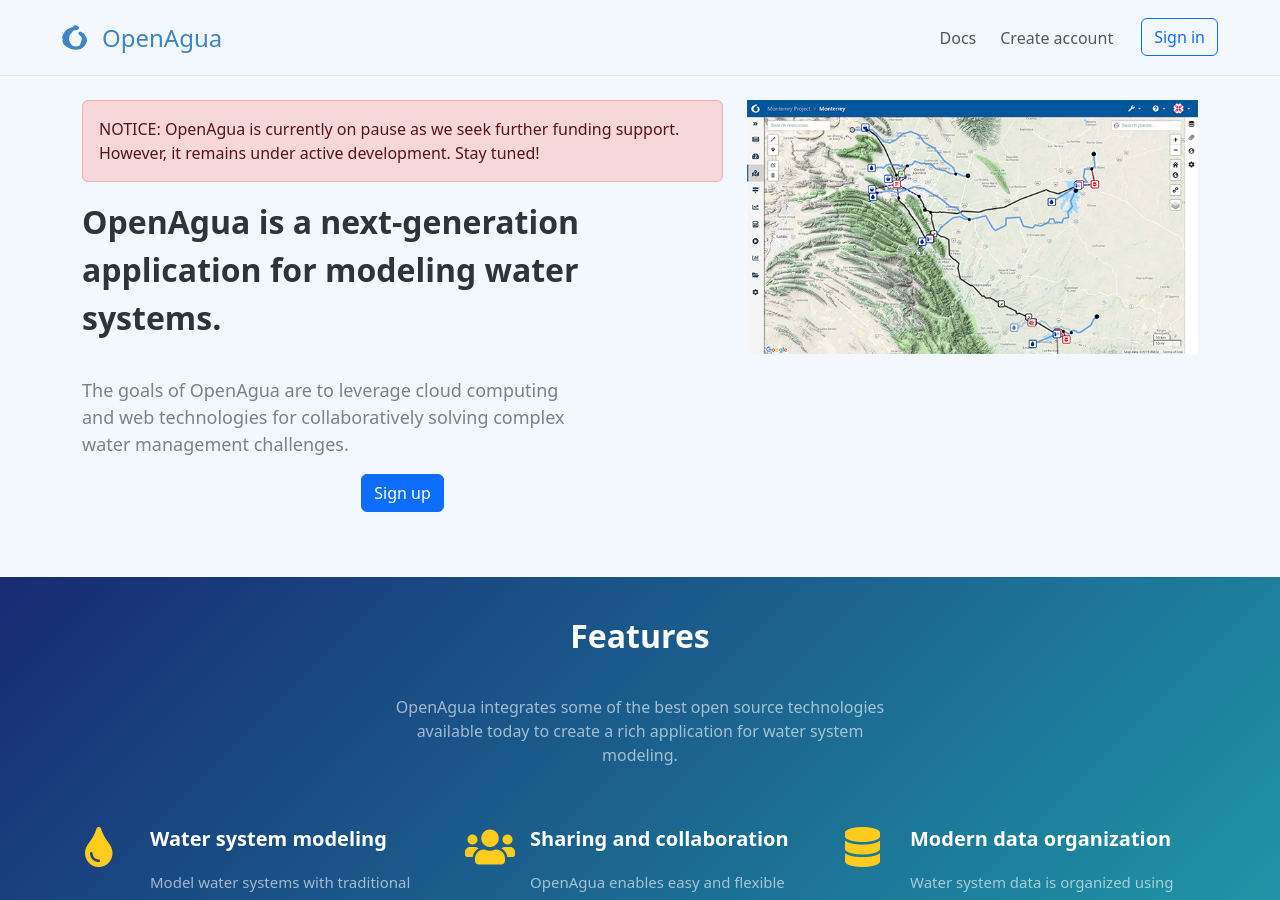
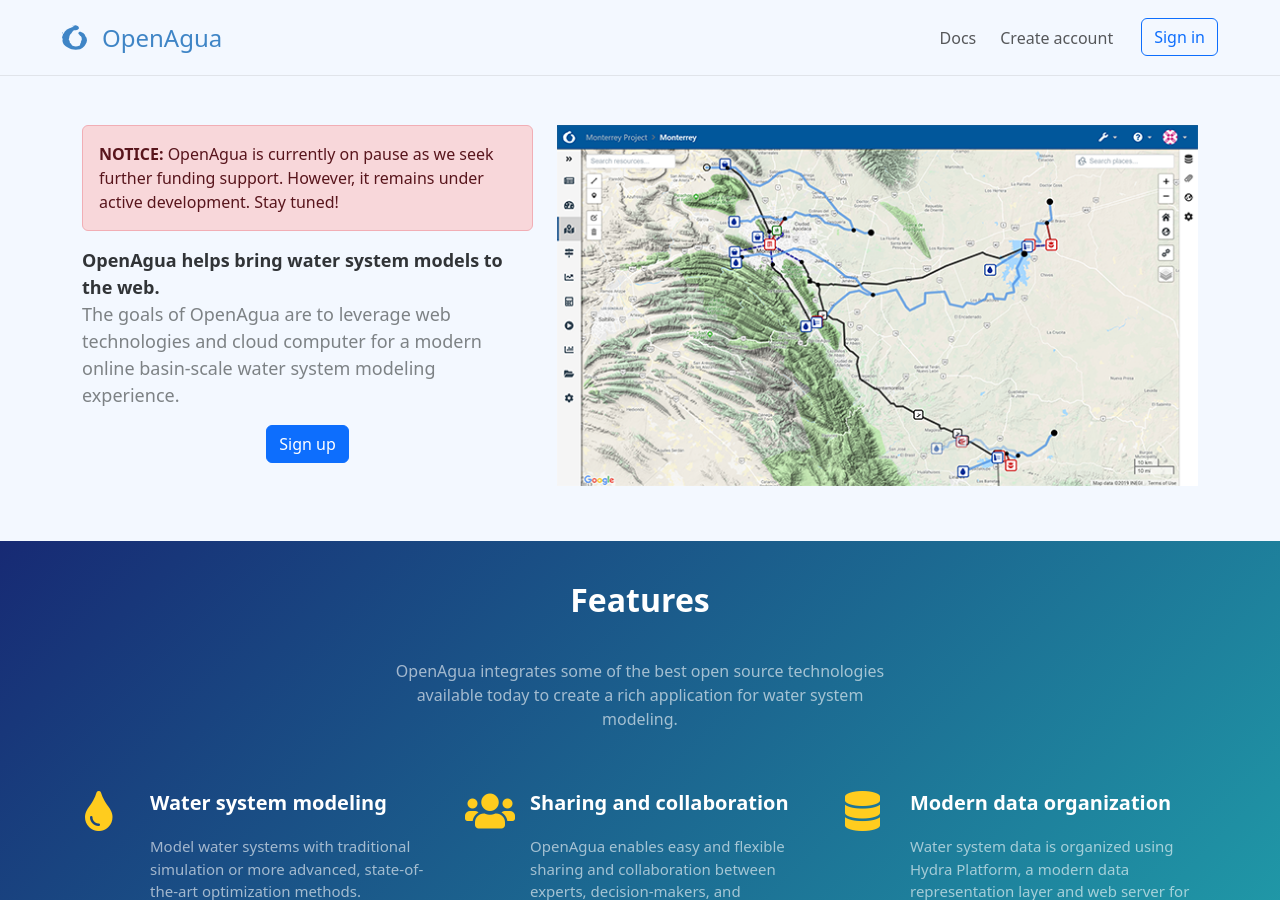
Before and after one commit to openagua/openagua.github.io, a Jekyll site: the page built from index.html, in a window 1280 px wide and 900 px high. Built offline with Jekyll 4.4.1, drawn with Linux system fonts in a browser that asks for light colours; nearby versions of some CDN libraries; comment, search, counter and statistics services are not loaded.

Commit message:
misc fix

```diff
--- a/_layouts/index.html
+++ b/index.html
@@ -4,23 +4,23 @@
 
 <div class="highlights">
     <div class="container">
-        <div class="row">
-            <div class="col-sm-7">
+        <div class="row" style="padding-top: 25px">
+            <div class="col-sm-5">
                 <div class="alert alert-danger">
-                    NOTICE: OpenAgua is currently on pause as we seek further funding support. However, it remains under
+                    <b>NOTICE:</b> OpenAgua is currently on pause as we seek further funding support. However, it remains under
                     active development. Stay tuned!
                 </div>
                 <div class="intro">
-                    <h2>OpenAgua <strong>is a next-generation application for modeling water systems.</strong></h2>
-                    <p>The goals of OpenAgua are to leverage cloud computing and web technologies for collaboratively
-                        solving complex water management challenges. </p>
+                    <strong>OpenAgua helps bring water system models to the web.</strong>
+                    <p>The goals of OpenAgua are to leverage web technologies and cloud computer for a modern online
+                        basin-scale water system modeling experience.</p>
                     <div></div>
                 </div>
                 <div class="buttons text-center" style="padding-bottom: 10px">
                     <a href="{{ site.app_url }}/register" class="btn btn-primary" type="button">Sign up</a>
                 </div>
             </div>
-            <div class="col-sm-5"><img src="/assets/images/screenshot.png" width="100%" alt="screenshot">
+            <div class="col-sm-7"><img src="/assets/images/screenshot.png" style="width: 100%" alt="screenshot">
             </div>
         </div>
     </div>
--- a/index.md
+++ /dev/null
@@ -1,7 +0,0 @@
----
-# Feel free to add content and custom Front Matter to this file.
-# To modify the layout, see https://jekyllrb.com/docs/themes/#overriding-theme-defaults
-
-title: OpenAgua
-layout: index
----
```
